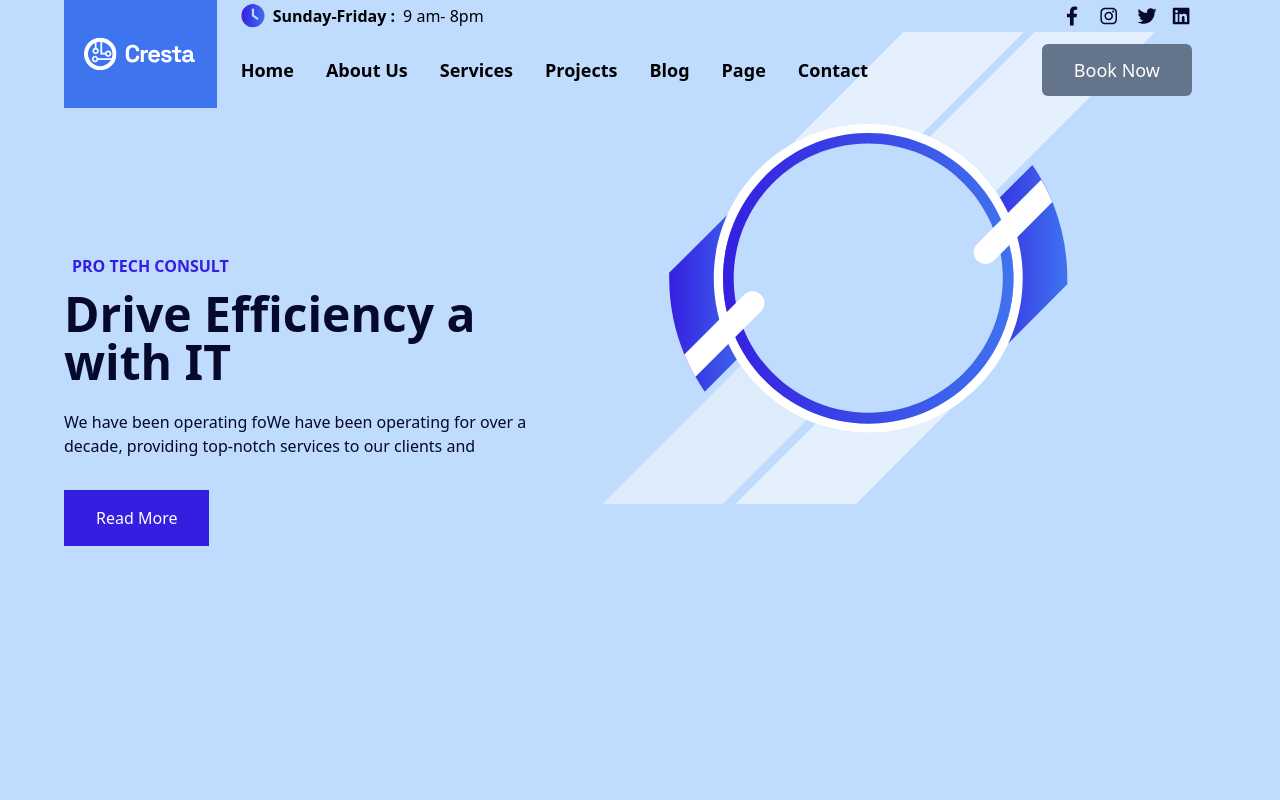
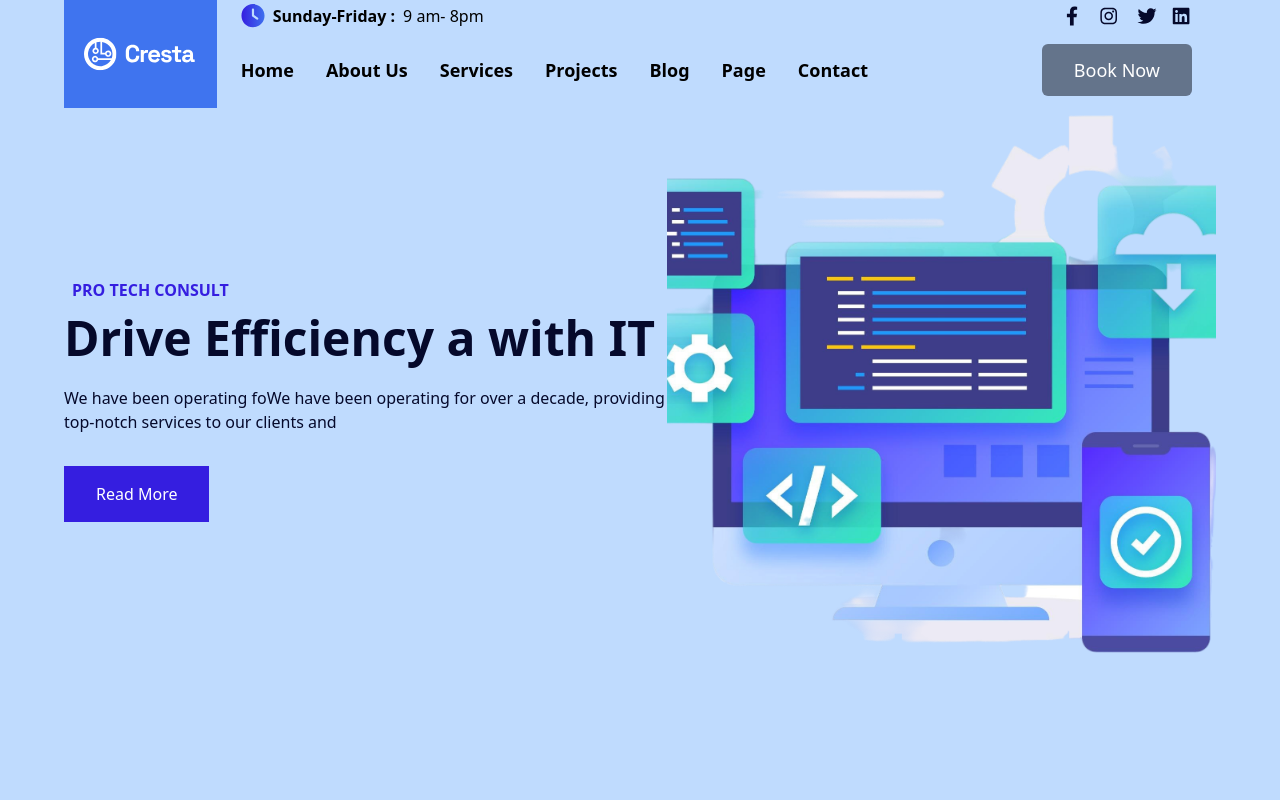
Before and after one commit to preranababar9/Cresta, a React (Vite) app: page / in a window 1280 px wide. Shown: the top 800 px of the page. Built offline with nearby package versions, Linux system fonts and the light colour scheme.

Commit message:
new hero img added

```diff
--- a/src/components/home/Hero.jsx
+++ b/src/components/home/Hero.jsx
@@ -1,5 +1,7 @@
 import React from "react";
 import Frame from "/home/Frame.svg";
+import hero from "/images/hero.png";
+
 const Hero = () => {
   return (
     <div className="h-[100vh] bg-blue-200 ">
@@ -24,8 +26,8 @@ const Hero = () => {
           </button>
         </div>
 
-        <div className="h-full  ">
-          <img src={Frame} alt="Frame" />
+        <div className="h-full max-md:h-1/2 ">
+          <img src={hero} alt="Frame"  className="h-full object-cover "/>
         </div>
       </div>
     </div>
```
Also changed, not shown: public/images/hero.png (added), public/images/heroimg.jpg (added).
